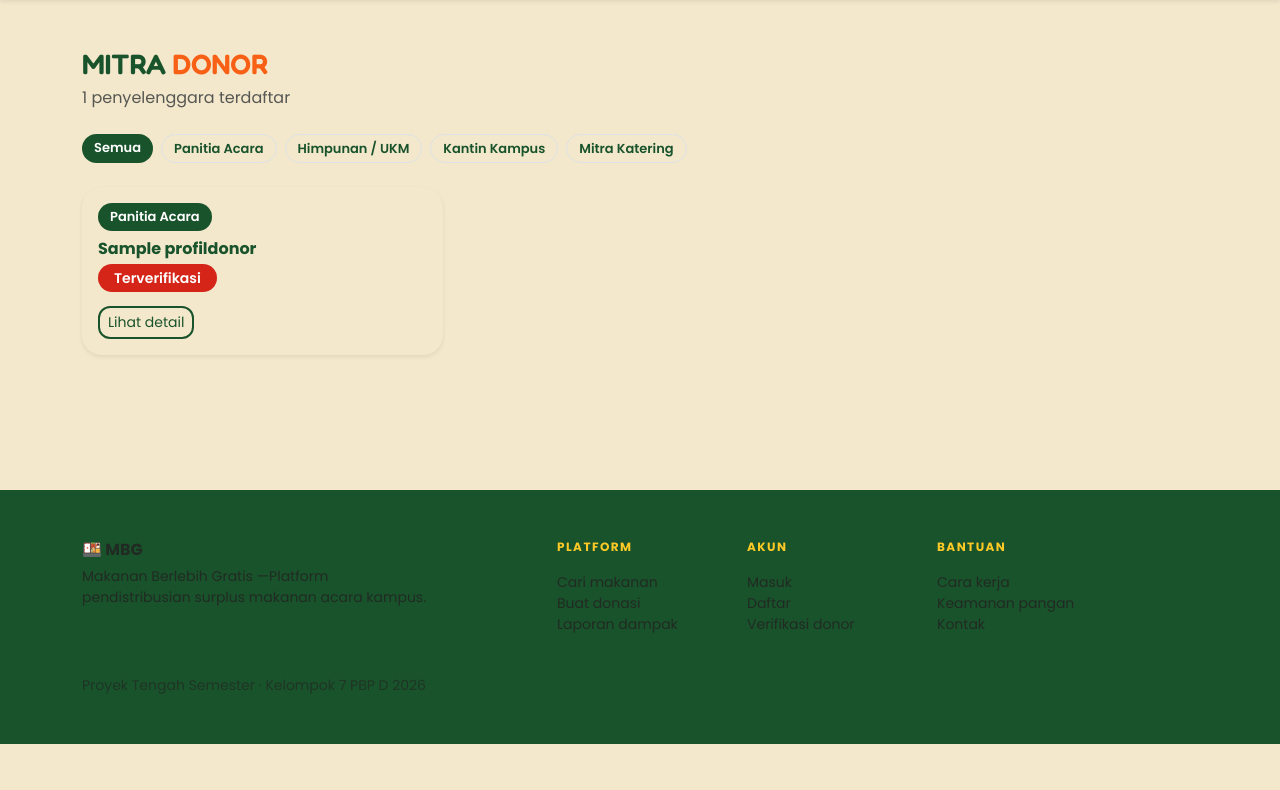
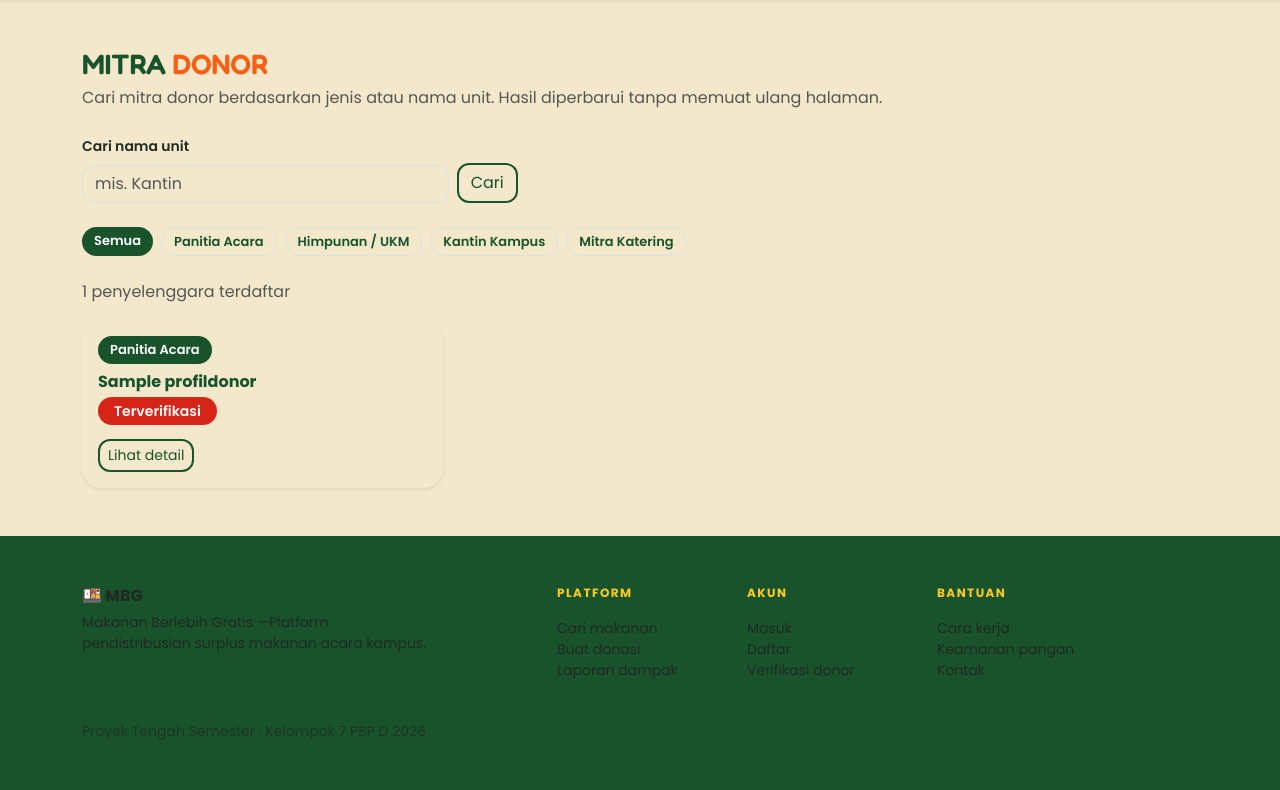
Before and after one commit to Kelompok-7-PBP-D-2026/Proyek-Tengah-Semester, a Django app: page /donor/ in a window 1280 px wide. Shown: the part 56-846 px from the top of the page. Before the commit the page ends 800 px from the top, so only its background shows below. Run offline with Django 5.2, Linux system fonts and the light colour scheme; tables that the repository leaves empty hold one stand-in row (values such as "Sample post").

Commit message:
feat(profil): filter dan pencarian daftar donor tanpa memuat ulang halaman

```diff
--- a/profil/views.py
+++ b/profil/views.py
@@ -115,19 +115,31 @@ def edit_profil(request):
 
 
 def daftar_donor(request):
-    """Daftar donor + filter jenis (?jenis=...)."""
+    """Daftar donor + filter jenis (?jenis=) dan pencarian nama unit (?q=).
+
+    Permintaan dari HTMX (header HX-Request) hanya dibalas panel hasilnya, supaya
+    filter dan pencarian berjalan tanpa memuat ulang halaman.
+    """
     jenis = request.GET.get("jenis", "")
+    kata_kunci = request.GET.get("q", "").strip()
     donor_qs = ProfilDonor.objects.all()
     if jenis in JenisDonor.values:
         donor_qs = donor_qs.filter(jenis=jenis)
     else:
         jenis = ""
-    return render(request, "profil/daftar_donor.html", {
+    if kata_kunci:
+        donor_qs = donor_qs.filter(nama_unit__icontains=kata_kunci)
+
+    context = {
         "donor_list": donor_qs,
         "jenis_aktif": jenis,
         "jenis_choices": JenisDonor.choices,
+        "kata_kunci": kata_kunci,
         "jumlah": donor_qs.count(),
-    })
+    }
+    if request.headers.get("HX-Request") == "true":
+        return render(request, "profil/partials/daftar_donor_panel.html", context)
+    return render(request, "profil/daftar_donor.html", context)
 
 
 def detail_donor(request, pk):
--- a/templates/profil/daftar_donor.html
+++ b/templates/profil/daftar_donor.html
@@ -5,42 +5,36 @@
 {% block content %}
 <section class="container py-5">
     <h1 class="font-display h3 text-uppercase text-forest mb-1">Mitra <span class="text-carrot">Donor</span></h1>
-    <p class="text-muted mb-4">{{ jumlah }} penyelenggara terdaftar</p>
+    <p class="text-muted mb-4">Cari mitra donor berdasarkan jenis atau nama unit. Hasil diperbarui tanpa memuat ulang halaman.</p>
 
-    <div class="d-flex flex-wrap gap-2 mb-4">
-        <a href="{% url 'profil:daftar_donor' %}"
-           class="chip text-decoration-none {% if not jenis_aktif %}{% else %}bg-cream text-forest border{% endif %}">Semua</a>
-        {% for nilai, label in jenis_choices %}
-        <a href="?jenis={{ nilai }}"
-           class="chip text-decoration-none {% if jenis_aktif != nilai %}bg-cream text-forest border{% endif %}">{{ label }}</a>
-        {% endfor %}
-    </div>
+    {% comment %}
+    Kotak pencarian ada di luar #daftar-donor-panel supaya fokus dan posisi kursor
+    tidak hilang saat panel hasilnya diganti HTMX. Nilai jenis yang sedang aktif
+    dikirim lewat hx-include dari input tersembunyi di dalam panel.
+    Tanpa JavaScript, chip tetap berfungsi penuh (href-nya sudah membawa jenis +
+    kata kunci), sedangkan formulir "Cari" hanya mengirim kata kunci saja.
+    {% endcomment %}
+    <form class="row g-2 align-items-end mb-4" method="get" action="{% url 'profil:daftar_donor' %}">
+        <div class="col-sm-6 col-lg-4">
+            <label class="form-label small fw-semibold" for="filter-q">Cari nama unit</label>
+            <input type="search" class="form-control" id="filter-q" name="q" value="{{ kata_kunci }}"
+                   placeholder="mis. Kantin"
+                   hx-get="{% url 'profil:daftar_donor' %}"
+                   hx-include="[name='jenis']"
+                   hx-target="#daftar-donor-panel"
+                   hx-swap="outerHTML"
+                   hx-push-url="true"
+                   hx-indicator="#daftar-donor-loading"
+                   hx-trigger="input changed delay:400ms, search">
+        </div>
+        <div class="col-auto">
+            <button class="btn btn-mbg-outline-green" type="submit">Cari</button>
+        </div>
+        <div class="col-auto">
+            <span id="daftar-donor-loading" class="htmx-indicator text-muted small">Memuat…</span>
+        </div>
+    </form>
 
-    <div class="row g-3">
-        {% for donor in donor_list %}
-        <div class="col-md-6 col-lg-4">
-            <div class="card h-100 shadow-sm">
-                <div class="card-body">
-                    <span class="chip mb-2">{{ donor.get_jenis_display }}</span>
-                    <h2 class="card-title h6 text-forest fw-bold">{{ donor.nama_unit }}</h2>
-                    {% if donor.terverifikasi %}
-                    <span class="badge-deadline px-3 py-1 small">Terverifikasi</span>
-                    {% endif %}
-                    <div class="mt-3">
-                        <a class="btn btn-mbg-outline-green btn-sm" href="{% url 'profil:detail_donor' donor.pk %}">Lihat detail</a>
-                    </div>
-                </div>
-            </div>
-        </div>
-        {% empty %}
-        <div class="col-12">
-            <div class="card text-center shadow-sm">
-                <div class="card-body">
-                    <p class="text-muted mb-0">Belum ada donor terdaftar untuk jenis ini.</p>
-                </div>
-            </div>
-        </div>
-        {% endfor %}
-    </div>
+    {% include "profil/partials/daftar_donor_panel.html" %}
 </section>
 {% endblock %}
--- /dev/null
+++ b/templates/profil/partials/daftar_donor_panel.html
@@ -0,0 +1,63 @@
+{% comment %}
+Panel hasil daftar donor. Dipakai dua cara:
+1. Di-include pada halaman penuh (templates/profil/daftar_donor.html).
+2. Dibalas sendiri saat permintaan datang dari HTMX (lihat profil/views.py).
+Semua elemen di dalam panel ini diganti setiap filter/pencarian berubah, jadi
+chip yang aktif dan jumlah hasil selalu sinkron dengan data yang ditampilkan.
+{% endcomment %}
+<div id="daftar-donor-panel">
+    {% comment %} Nilai jenis yang sedang aktif, dibaca oleh kotak pencarian lewat hx-include. {% endcomment %}
+    <input type="hidden" name="jenis" value="{{ jenis_aktif }}">
+
+    <div class="d-flex flex-wrap gap-2 mb-4">
+        <a href="{% url 'profil:daftar_donor' %}{% if kata_kunci %}?q={{ kata_kunci|urlencode }}{% endif %}"
+           hx-get="{% url 'profil:daftar_donor' %}"
+           hx-include="#filter-q"
+           hx-target="#daftar-donor-panel"
+           hx-swap="outerHTML"
+           hx-push-url="true"
+           hx-indicator="#daftar-donor-loading"
+           class="chip text-decoration-none {% if jenis_aktif %}bg-cream text-forest border{% endif %}">Semua</a>
+        {% for nilai, label in jenis_choices %}
+        <a href="{% url 'profil:daftar_donor' %}?jenis={{ nilai }}{% if kata_kunci %}&amp;q={{ kata_kunci|urlencode }}{% endif %}"
+           hx-get="{% url 'profil:daftar_donor' %}?jenis={{ nilai }}"
+           hx-include="#filter-q"
+           hx-target="#daftar-donor-panel"
+           hx-swap="outerHTML"
+           hx-push-url="true"
+           hx-indicator="#daftar-donor-loading"
+           class="chip text-decoration-none {% if jenis_aktif != nilai %}bg-cream text-forest border{% endif %}">{{ label }}</a>
+        {% endfor %}
+    </div>
+
+    <p class="text-muted mb-3">
+        {{ jumlah }} penyelenggara terdaftar{% if kata_kunci %} untuk pencarian &ldquo;{{ kata_kunci }}&rdquo;{% endif %}
+    </p>
+
+    <div class="row g-3">
+        {% for donor in donor_list %}
+        <div class="col-md-6 col-lg-4">
+            <div class="card h-100 shadow-sm">
+                <div class="card-body">
+                    <span class="chip mb-2">{{ donor.get_jenis_display }}</span>
+                    <h2 class="card-title h6 text-forest fw-bold">{{ donor.nama_unit }}</h2>
+                    {% if donor.terverifikasi %}
+                    <span class="badge-deadline px-3 py-1 small">Terverifikasi</span>
+                    {% endif %}
+                    <div class="mt-3">
+                        <a class="btn btn-mbg-outline-green btn-sm" href="{% url 'profil:detail_donor' donor.pk %}">Lihat detail</a>
+                    </div>
+                </div>
+            </div>
+        </div>
+        {% empty %}
+        <div class="col-12">
+            <div class="card text-center shadow-sm">
+                <div class="card-body">
+                    <p class="text-muted mb-0">Belum ada donor terdaftar untuk jenis ini.</p>
+                </div>
+            </div>
+        </div>
+        {% endfor %}
+    </div>
+</div>
```
Also changed, not shown: profil/tests.py (+62 -0 lines).
